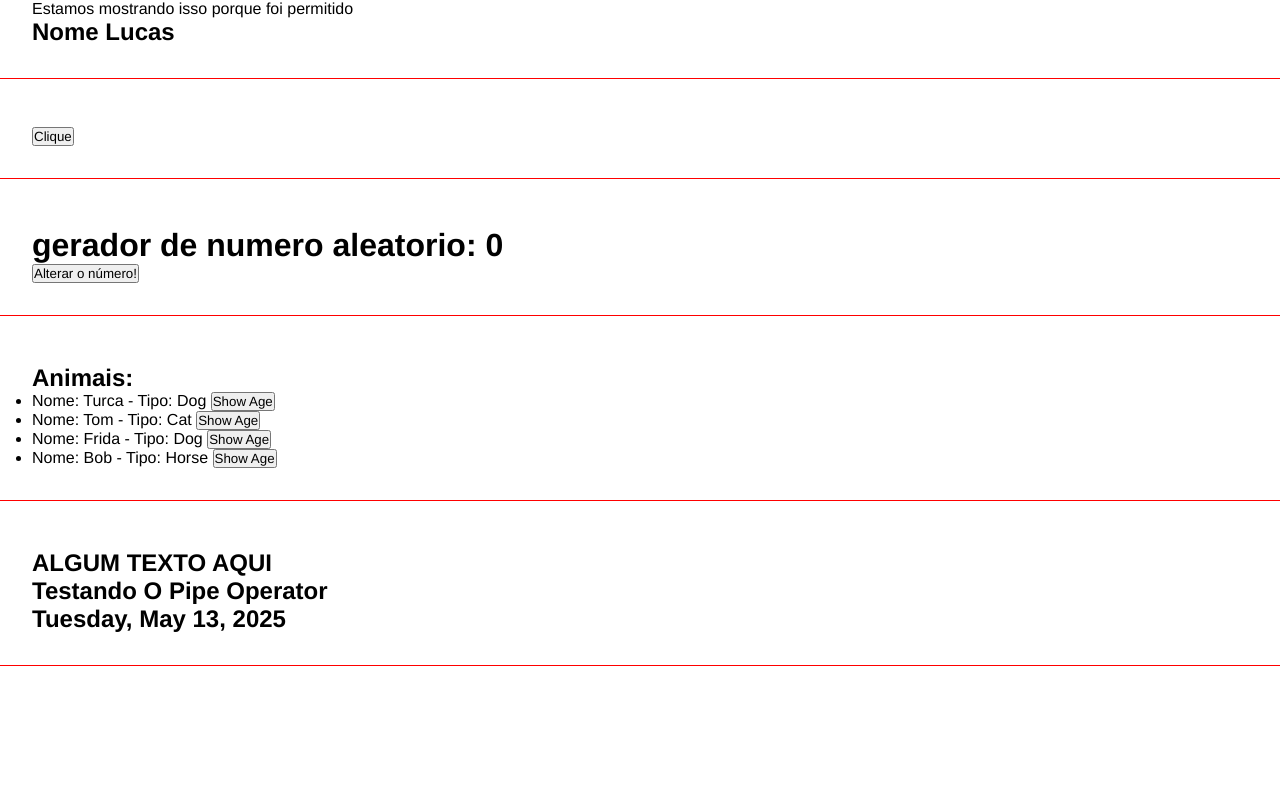
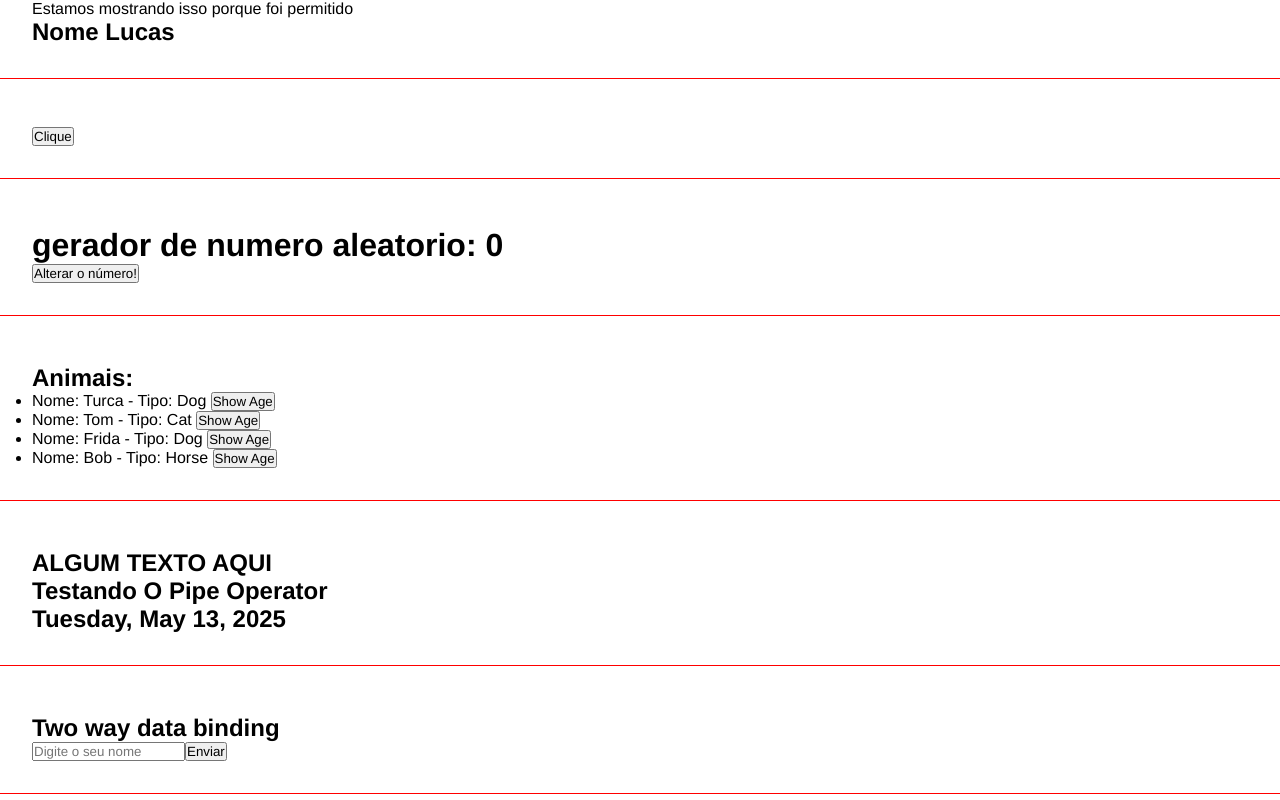
Before and after one commit to lucashomero/angular-test, an Angular app: page / in a window 1280 px wide. Shown: the part 540-1340 px from the top of the page. Built offline with nearby package versions, Linux system fonts and the light colour scheme.

Commit message:
two way data binding #15

```diff
--- a/src/app/app.component.html
+++ b/src/app/app.component.html
@@ -6,3 +6,4 @@
 <app-emitter></app-emitter>
 <app-list-render></app-list-render>
 <app-pipes></app-pipes>
+<app-two-way-binding></app-two-way-binding>
--- a/src/app/app.component.ts
+++ b/src/app/app.component.ts
@@ -1,4 +1,6 @@
 import { Component } from '@angular/core';
+
+
 import { RouterOutlet } from '@angular/router';
 import { FirstComponentComponent } from './componentes/first-component/first-component.component';
 import { ParentDataComponent } from './componentes/parent-data/parent-data.component';
@@ -8,12 +10,13 @@ import { EventosComponent } from './componentes/eventos/eventos.component';
 import { EmitterComponent } from './componentes/emitter/emitter.component';
 import { ListRenderComponent } from './componentes/list-render/list-render.component';
 import { PipesComponent } from './componentes/pipes/pipes.component';
+import { TwoWayBindingComponent } from './componentes/two-way-binding/two-way-binding.component';
 
 
 @Component({
   selector: 'app-root',
   standalone: true,
-  imports: [RouterOutlet, FirstComponentComponent, ParentDataComponent, DirectivesComponent, IfRenderComponent, EventosComponent, EmitterComponent, ListRenderComponent, PipesComponent],
+  imports: [RouterOutlet, FirstComponentComponent, ParentDataComponent, DirectivesComponent, IfRenderComponent, EventosComponent, EmitterComponent, ListRenderComponent, PipesComponent, TwoWayBindingComponent],
   templateUrl: './app.component.html',
   styleUrl: './app.component.scss'
 })
@@ -21,7 +24,7 @@ export class AppComponent {
   username = "Lucas"
   userData = {
     email: "lucashomeroti@gmail.com",
-    role: "CTO"
+    role: "CEO"
   }
   title = 'angular-test';
 }
--- /dev/null
+++ b/src/app/componentes/two-way-binding/two-way-binding.component.html
@@ -0,0 +1,8 @@
+<div class="class">
+    <h2>Two way data binding</h2>
+    <input type="text" [(ngModel)]="name" name="name" placeholder="Digite o seu nome">
+    <input type="submit" value="Enviar">
+    <div *ngIf="name !== '' ">
+        <p>O nome é: {{ name }} </p>
+    </div>
+</div>
--- /dev/null
+++ b/src/app/componentes/two-way-binding/two-way-binding.component.ts
@@ -0,0 +1,16 @@
+import { CommonModule } from '@angular/common';
+import { Component } from '@angular/core';
+import { FormsModule } from '@angular/forms';
+
+
+@Component({
+  selector: 'app-two-way-binding',
+  standalone: true,
+  imports: [FormsModule, CommonModule],
+  templateUrl: './two-way-binding.component.html',
+  styleUrl: './two-way-binding.component.scss'
+})
+export class TwoWayBindingComponent {
+  name:string = "";
+
+}
```
Also changed, not shown: src/app/componentes/two-way-binding/two-way-binding.component.scss (added), 1 other file (tests, documents, lock files or other folders).
